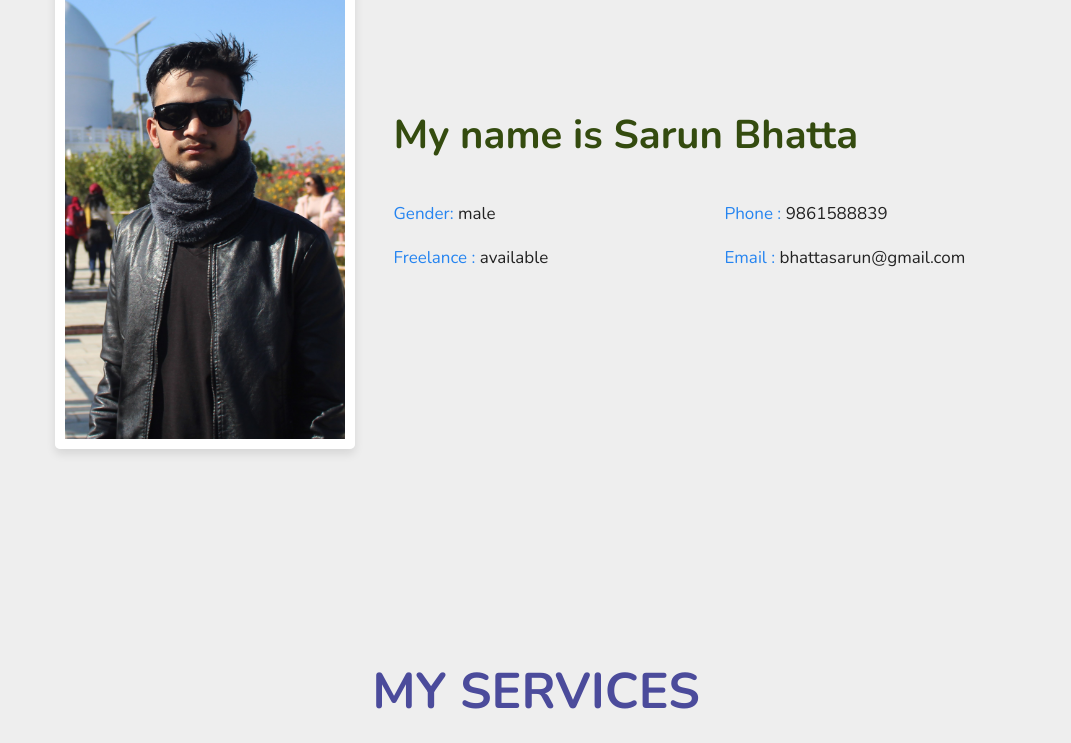
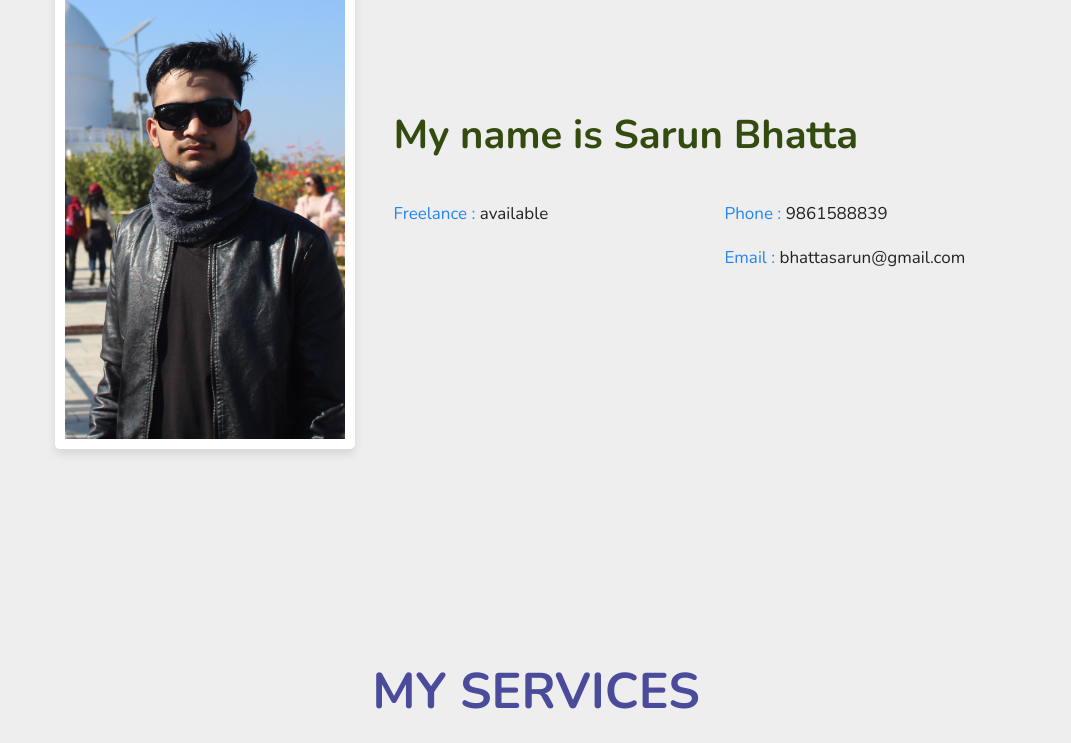
Before and after one commit to SarunBhatta/portfolio, a plain HTML site: page index.html in a window 1280 px wide. Shown: the part 963-1706 px from the top of the page, without its empty margins (79-1150 px from the left). Drawn offline with nearby package versions, Linux system fonts and the light colour scheme.

Commit message:
Update index.html
updated

```diff
--- a/index.html
+++ b/index.html
@@ -69,7 +69,7 @@
             <div class="box-container">
                 <div class="box">
                     <!-- <p> <span> Age: </span> 22 </p> -->
-                    <p> <span> Gender: </span> male </p>
+
 
                     <p> <span> Freelance : </span> available </p>
                 </div>
```
